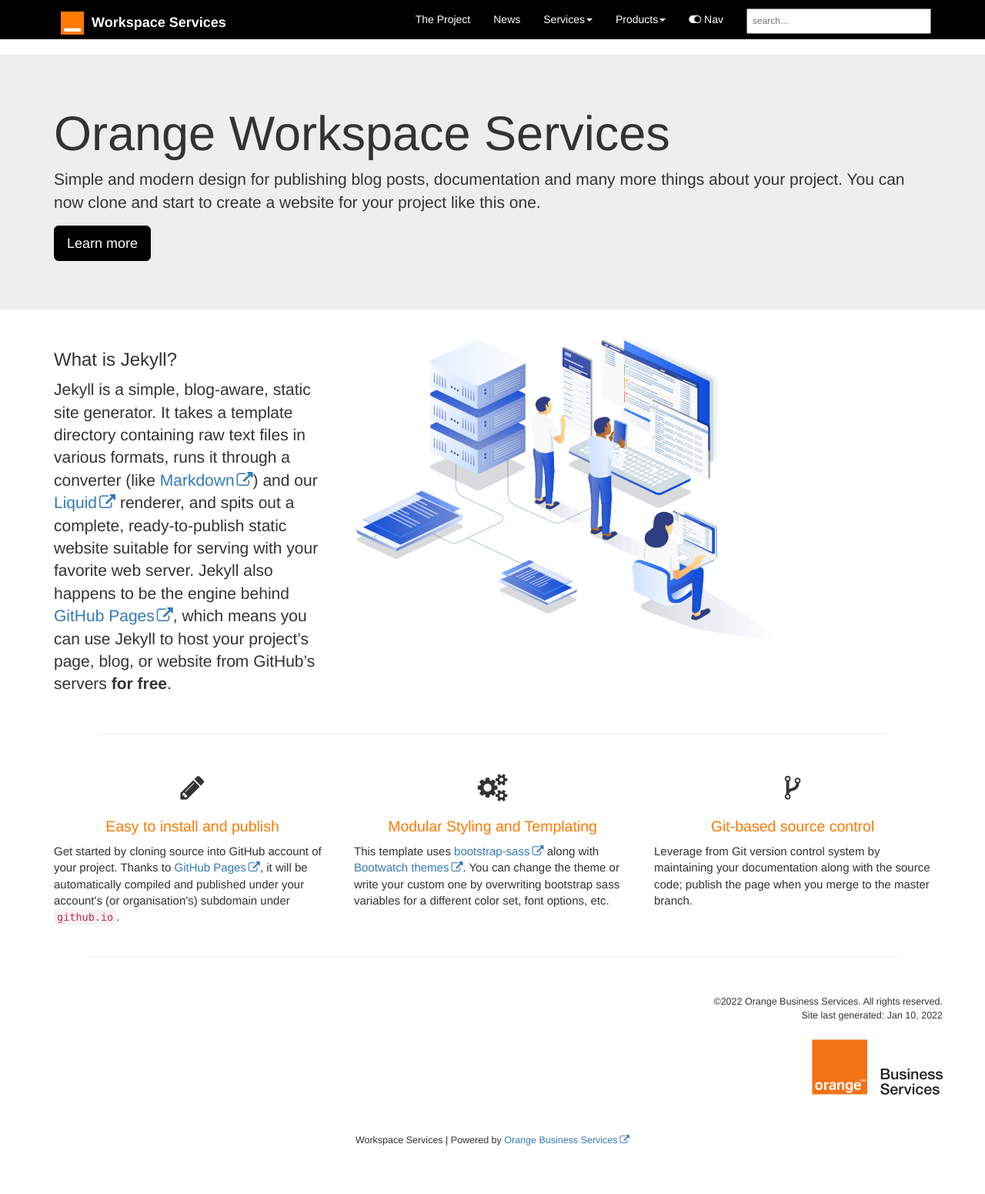
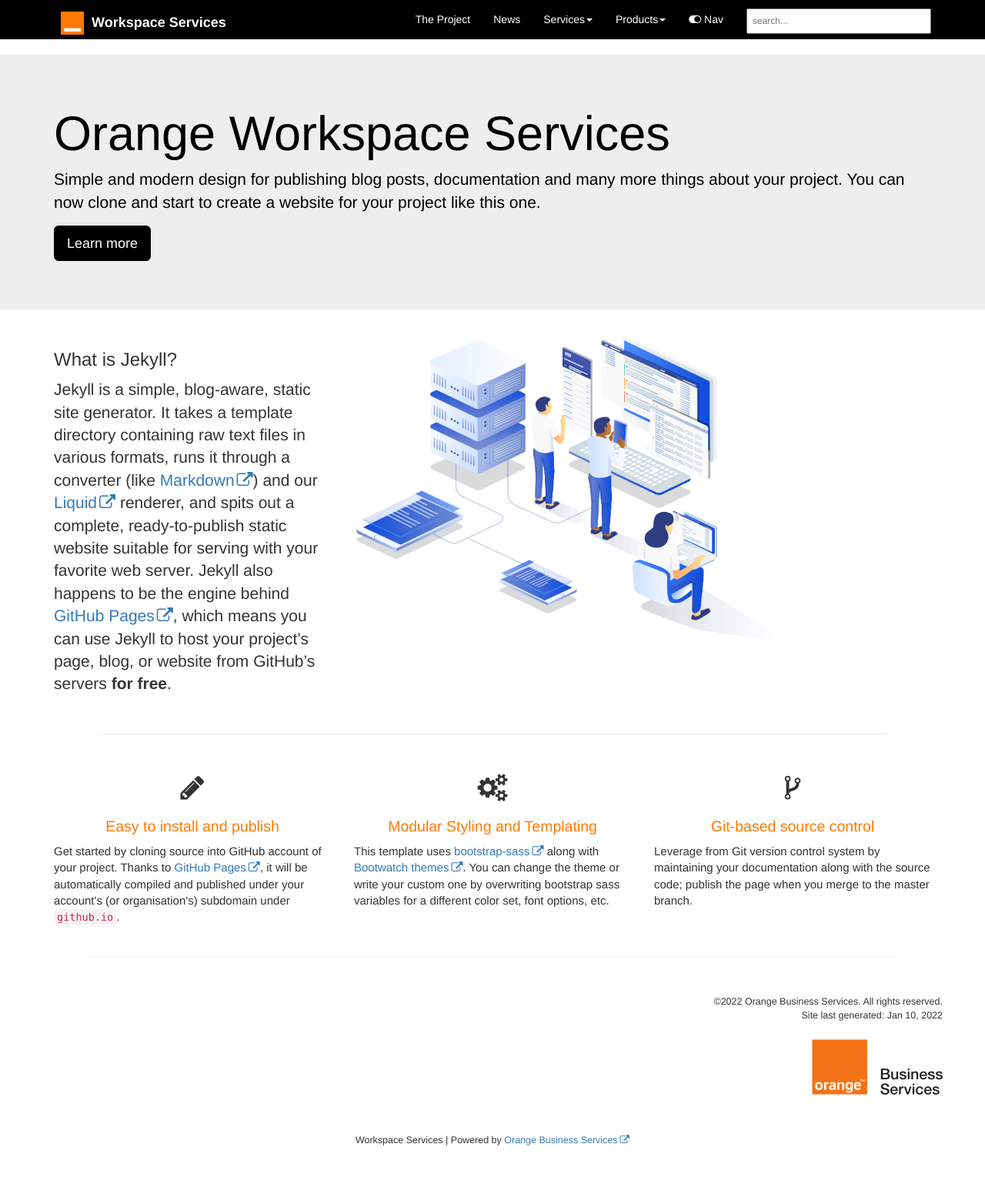
Before and after one commit to brummens/workspace-docs, a Jekyll site: the page built from index.html, in a window 1280 px wide. Shown: the whole page at 77% size. Built offline with Jekyll 4.4.1, drawn with Linux system fonts in a browser that asks for light colours; comment, search, counter and statistics services are not loaded.

Commit message:
Update theme-black.css

```diff
--- a/css/theme-black.css
+++ b/css/theme-black.css
@@ -109,3 +109,7 @@
 .navbar-inverse .navbar-toggle:focus, .navbar-inverse .navbar-toggle:hover {
     background-color: #FF7900;
 }
+
+.jumbotron {
+     color: #000000;
+}
```
